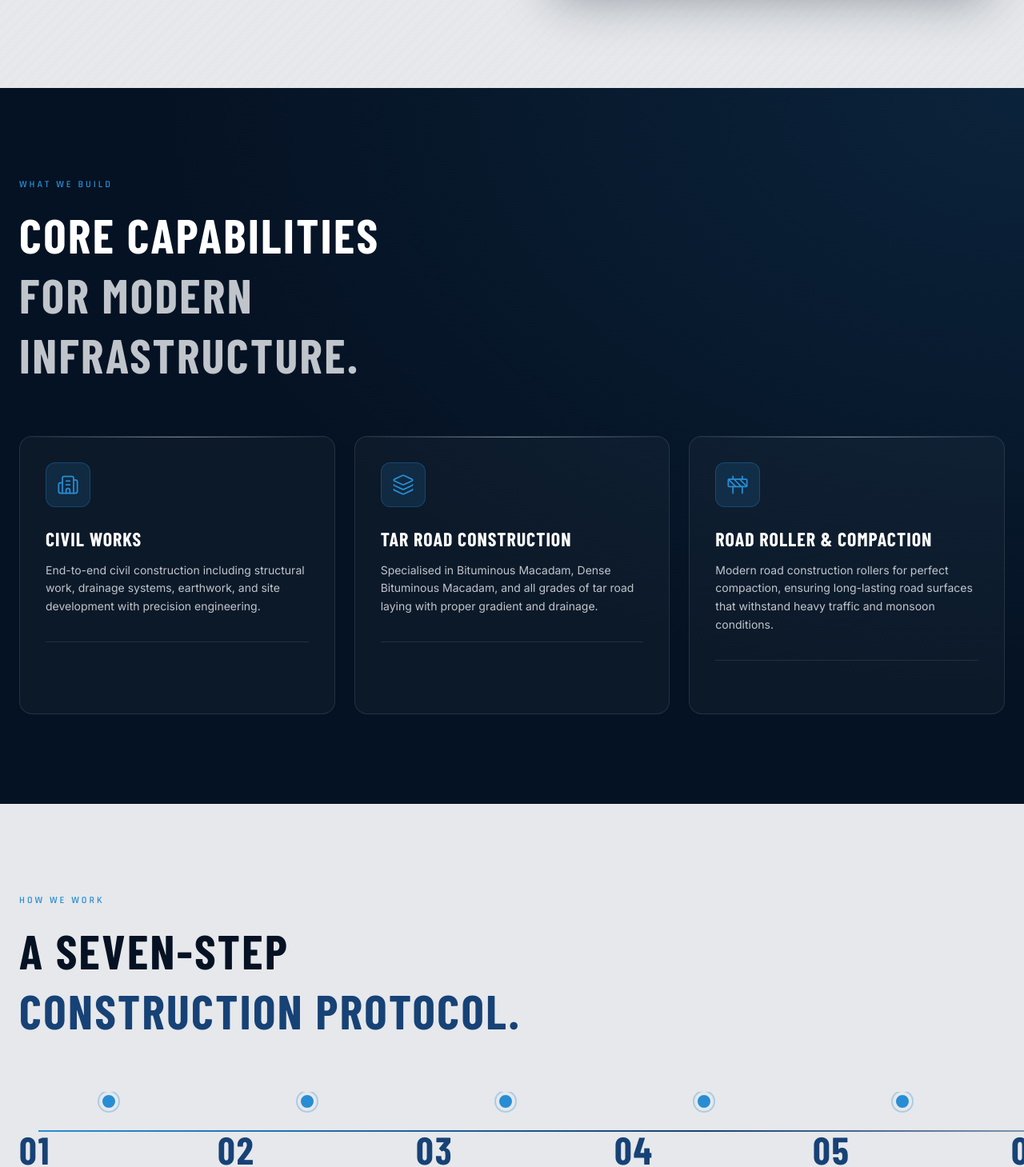
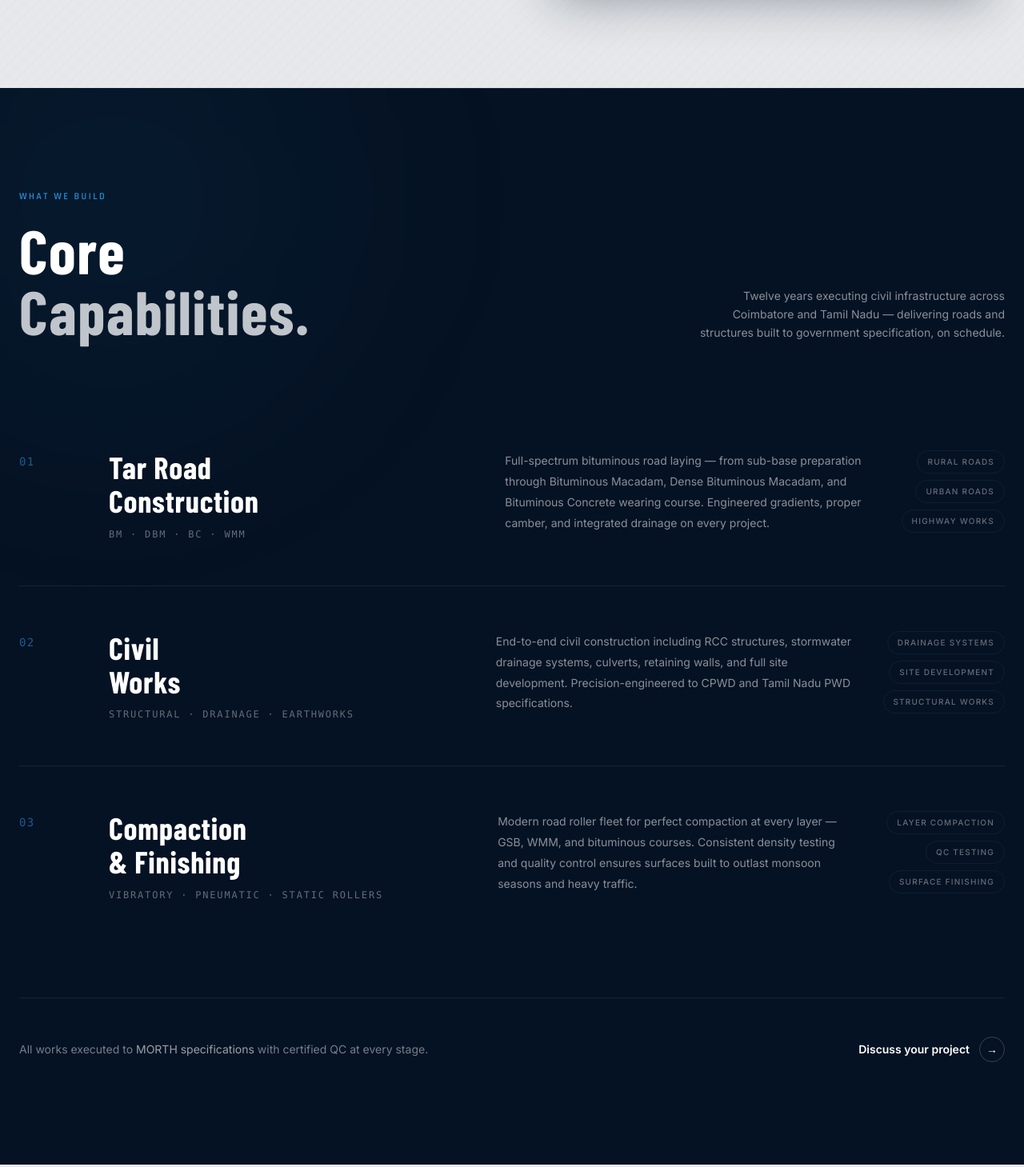
Before and after one commit to ThamemKhan/gem-prod-final, a React (Vite) app: page / in a window 1280 px wide. Shown: the part 1361-2820 px from the top of the page at 80% size. Built offline with nearby package versions, Linux system fonts and the light colour scheme; a web font is replaced by a local one.

Commit message:
Update Services.tsx

```diff
--- a/src/components/gem/Services.tsx
+++ b/src/components/gem/Services.tsx
@@ -1,68 +1,208 @@
+// import { motion } from "framer-motion";
+// import { Building2, Layers, Construction } from "lucide-react";
+
+// const services = [
+//   {
+//     icon: Building2,
+//     title: "Civil Works",
+//     desc: "End-to-end civil construction including structural work, drainage systems, earthwork, and site development with precision engineering.",
+//   },
+//   {
+//     icon: Layers,
+//     title: "Tar Road Construction",
+//     desc: "Specialised in Bituminous Macadam, Dense Bituminous Macadam, and all grades of tar road laying with proper gradient and drainage.",
+//   },
+//   {
+//     icon: Construction,
+//     title: "Road Roller & Compaction",
+//     desc: "Modern road construction rollers for perfect compaction, ensuring long-lasting road surfaces that withstand heavy traffic and monsoon conditions.",
+//   },
+// ];
+
+// export function Services() {
+//   return (
+//     <section id="services" className="relative py-28 bg-[color:var(--navy)] overflow-hidden">
+//       <div className="absolute inset-0 bg-[radial-gradient(ellipse_at_top_right,rgba(46,134,193,0.15),transparent_60%)]" />
+//       <div className="relative mx-auto max-w-7xl px-6">
+//         <div className="max-w-2xl">
+//           <p className="text-eyebrow text-[color:var(--brand-blue)] mb-4">What We Build</p>
+//           <h2 className="text-display text-5xl md:text-6xl font-bold text-white leading-tight">
+//             Core Capabilities
+//             <br />
+//             <span className="text-[color:var(--silver)]">for modern infrastructure.</span>
+//           </h2>
+//         </div>
+
+//         <div className="mt-16 grid md:grid-cols-3 gap-6">
+//           {services.map((s, i) => (
+//             <motion.div
+//               key={s.title}
+//               initial={{ opacity: 0, y: 30 }}
+//               whileInView={{ opacity: 1, y: 0 }}
+//               viewport={{ once: true }}
+//               transition={{ duration: 0.5, delay: i * 0.1 }}
+//               className="group relative rounded-2xl bg-white/[0.03] border border-white/10 p-8 hover:border-[color:var(--brand-blue)]/50 hover:-translate-y-2 transition-all duration-300 overflow-hidden"
+//             >
+//               <div className="absolute top-0 left-0 right-0 h-px bg-gradient-to-r from-transparent via-[color:var(--silver)]/60 to-transparent" />
+//               <div className="absolute inset-0 opacity-0 group-hover:opacity-100 transition-opacity bg-gradient-to-br from-[color:var(--brand-blue)]/10 via-transparent to-transparent pointer-events-none" />
+//               <div className="absolute -inset-x-20 -top-20 h-40 -translate-x-full group-hover:translate-x-full transition-transform duration-1000 bg-gradient-to-r from-transparent via-white/5 to-transparent" />
+
+//               <div className="relative">
+//                 <div className="h-14 w-14 rounded-xl bg-[color:var(--brand-blue)]/15 border border-[color:var(--brand-blue)]/30 flex items-center justify-center">
+//                   <s.icon className="h-7 w-7 text-[color:var(--brand-blue)]" strokeWidth={1.5} />
+//                 </div>
+//                 <h3 className="mt-6 text-display text-2xl font-bold text-white">{s.title}</h3>
+//                 <p className="mt-3 text-[color:var(--silver)] leading-relaxed text-sm">
+//                   {s.desc}
+//                 </p>
+//                 <div className="mt-8 h-px bg-white/10 group-hover:bg-[color:var(--brand-blue)]/40 transition" />
+//                 <p className="mt-4 text-eyebrow text-[color:var(--brand-blue)] opacity-0 group-hover:opacity-100 transition">
+//                   Learn More →
+//                 </p>
+//               </div>
+//             </motion.div>
+//           ))}
+//         </div>
+//       </div>
+//     </section>
+//   );
+// }
+
+
+
 import { motion } from "framer-motion";
-import { Building2, Layers, Construction } from "lucide-react";
 
 const services = [
   {
-    icon: Building2,
-    title: "Civil Works",
-    desc: "End-to-end civil construction including structural work, drainage systems, earthwork, and site development with precision engineering.",
+    number: "01",
+    title: "Tar Road\nConstruction",
+    spec: "BM · DBM · BC · WMM",
+    desc: "Full-spectrum bituminous road laying — from sub-base preparation through Bituminous Macadam, Dense Bituminous Macadam, and Bituminous Concrete wearing course. Engineered gradients, proper camber, and integrated drainage on every project.",
+    tags: ["Rural Roads", "Urban Roads", "Highway Works"],
   },
   {
-    icon: Layers,
-    title: "Tar Road Construction",
-    desc: "Specialised in Bituminous Macadam, Dense Bituminous Macadam, and all grades of tar road laying with proper gradient and drainage.",
+    number: "02",
+    title: "Civil\nWorks",
+    spec: "Structural · Drainage · Earthworks",
+    desc: "End-to-end civil construction including RCC structures, stormwater drainage systems, culverts, retaining walls, and full site development. Precision-engineered to CPWD and Tamil Nadu PWD specifications.",
+    tags: ["Drainage Systems", "Site Development", "Structural Works"],
   },
   {
-    icon: Construction,
-    title: "Road Roller & Compaction",
-    desc: "Modern road construction rollers for perfect compaction, ensuring long-lasting road surfaces that withstand heavy traffic and monsoon conditions.",
+    number: "03",
+    title: "Compaction\n& Finishing",
+    spec: "Vibratory · Pneumatic · Static Rollers",
+    desc: "Modern road roller fleet for perfect compaction at every layer — GSB, WMM, and bituminous courses. Consistent density testing and quality control ensures surfaces built to outlast monsoon seasons and heavy traffic.",
+    tags: ["Layer Compaction", "QC Testing", "Surface Finishing"],
   },
 ];
 
 export function Services() {
   return (
-    <section id="services" className="relative py-28 bg-[color:var(--navy)] overflow-hidden">
-      <div className="absolute inset-0 bg-[radial-gradient(ellipse_at_top_right,rgba(46,134,193,0.15),transparent_60%)]" />
+    <section
+      id="services"
+      className="relative py-32 bg-[color:var(--navy)] overflow-hidden"
+    >
+      {/* Subtle top rule */}
+      <div className="absolute top-0 left-0 right-0 h-px bg-gradient-to-r from-transparent via-white/10 to-transparent" />
+
+      {/* Ambient glow — top left */}
+      <div className="absolute -top-40 -left-40 w-[600px] h-[600px] rounded-full bg-[color:var(--brand-blue)]/5 blur-[120px] pointer-events-none" />
+
       <div className="relative mx-auto max-w-7xl px-6">
-        <div className="max-w-2xl">
-          <p className="text-eyebrow text-[color:var(--brand-blue)] mb-4">What We Build</p>
-          <h2 className="text-display text-5xl md:text-6xl font-bold text-white leading-tight">
-            Core Capabilities
-            <br />
-            <span className="text-[color:var(--silver)]">for modern infrastructure.</span>
-          </h2>
+
+        {/* Section header */}
+        <div className="flex flex-col md:flex-row md:items-end md:justify-between gap-8 mb-20">
+          <div>
+            <p className="text-eyebrow tracking-[0.2em] text-[color:var(--brand-blue)] mb-5 text-xs uppercase">
+              What We Build
+            </p>
+            <h2
+              className="font-bold text-white leading-[1.0]"
+              style={{ fontSize: "clamp(2.8rem, 6vw, 5rem)" }}
+            >
+              Core
+              <br />
+              <span className="text-[color:var(--silver)]">Capabilities.</span>
+            </h2>
+          </div>
+          <p className="max-w-sm text-[color:var(--silver)] text-sm leading-relaxed md:text-right opacity-70">
+            Twelve years executing civil infrastructure across Coimbatore and Tamil Nadu — delivering roads and structures built to government specification, on schedule.
+          </p>
         </div>
 
-        <div className="mt-16 grid md:grid-cols-3 gap-6">
+        {/* Service rows */}
+        <div className="space-y-0 divide-y divide-white/[0.07]">
           {services.map((s, i) => (
             <motion.div
-              key={s.title}
-              initial={{ opacity: 0, y: 30 }}
+              key={s.number}
+              initial={{ opacity: 0, y: 24 }}
               whileInView={{ opacity: 1, y: 0 }}
-              viewport={{ once: true }}
-              transition={{ duration: 0.5, delay: i * 0.1 }}
-              className="group relative rounded-2xl bg-white/[0.03] border border-white/10 p-8 hover:border-[color:var(--brand-blue)]/50 hover:-translate-y-2 transition-all duration-300 overflow-hidden"
+              viewport={{ once: true, margin: "-60px" }}
+              transition={{ duration: 0.55, delay: i * 0.1, ease: [0.25, 0.1, 0.25, 1] }}
+              className="group grid grid-cols-1 md:grid-cols-[5rem_1fr_1fr_auto] gap-8 py-12 md:py-14 items-start cursor-default"
             >
-              <div className="absolute top-0 left-0 right-0 h-px bg-gradient-to-r from-transparent via-[color:var(--silver)]/60 to-transparent" />
-              <div className="absolute inset-0 opacity-0 group-hover:opacity-100 transition-opacity bg-gradient-to-br from-[color:var(--brand-blue)]/10 via-transparent to-transparent pointer-events-none" />
-              <div className="absolute -inset-x-20 -top-20 h-40 -translate-x-full group-hover:translate-x-full transition-transform duration-1000 bg-gradient-to-r from-transparent via-white/5 to-transparent" />
+              {/* Number */}
+              <div className="text-[color:var(--brand-blue)] font-mono text-sm tracking-widest opacity-60 group-hover:opacity-100 transition-opacity duration-300 pt-1">
+                {s.number}
+              </div>
 
-              <div className="relative">
-                <div className="h-14 w-14 rounded-xl bg-[color:var(--brand-blue)]/15 border border-[color:var(--brand-blue)]/30 flex items-center justify-center">
-                  <s.icon className="h-7 w-7 text-[color:var(--brand-blue)]" strokeWidth={1.5} />
-                </div>
-                <h3 className="mt-6 text-display text-2xl font-bold text-white">{s.title}</h3>
-                <p className="mt-3 text-[color:var(--silver)] leading-relaxed text-sm">
-                  {s.desc}
+              {/* Title + spec */}
+              <div>
+                <h3
+                  className="font-bold text-white leading-[1.1] whitespace-pre-line group-hover:text-[color:var(--brand-blue)] transition-colors duration-300"
+                  style={{ fontSize: "clamp(1.6rem, 3vw, 2.4rem)" }}
+                >
+                  {s.title}
+                </h3>
+                <p className="mt-3 text-xs tracking-[0.15em] uppercase text-[color:var(--silver)] opacity-50 font-mono">
+                  {s.spec}
                 </p>
-                <div className="mt-8 h-px bg-white/10 group-hover:bg-[color:var(--brand-blue)]/40 transition" />
-                <p className="mt-4 text-eyebrow text-[color:var(--brand-blue)] opacity-0 group-hover:opacity-100 transition">
-                  Learn More →
-                </p>
+              </div>
+
+              {/* Description */}
+              <p className="text-[color:var(--silver)] text-sm leading-[1.85] opacity-70 group-hover:opacity-100 transition-opacity duration-300 max-w-md">
+                {s.desc}
+              </p>
+
+              {/* Tags */}
+              <div className="flex flex-wrap md:flex-col gap-2 md:items-end">
+                {s.tags.map((tag) => (
+                  <span
+                    key={tag}
+                    className="inline-block text-[10px] tracking-[0.12em] uppercase font-medium px-3 py-1.5 rounded-full border border-white/10 text-[color:var(--silver)] opacity-50 group-hover:opacity-100 group-hover:border-[color:var(--brand-blue)]/40 group-hover:text-[color:var(--brand-blue)] transition-all duration-300 whitespace-nowrap"
+                  >
+                    {tag}
+                  </span>
+                ))}
               </div>
             </motion.div>
           ))}
         </div>
+
+        {/* Bottom CTA strip */}
+        <motion.div
+          initial={{ opacity: 0, y: 20 }}
+          whileInView={{ opacity: 1, y: 0 }}
+          viewport={{ once: true }}
+          transition={{ duration: 0.6, delay: 0.3 }}
+          className="mt-16 pt-12 border-t border-white/[0.07] flex flex-col sm:flex-row items-start sm:items-center justify-between gap-6"
+        >
+          <p className="text-[color:var(--silver)] text-sm opacity-60">
+            All works executed to{" "}
+            <span className="text-white opacity-100">MORTH specifications</span>{" "}
+            with certified QC at every stage.
+          </p>
+          <a
+
+            href="#contact"
+            className="group inline-flex items-center gap-3 text-sm font-semibold text-white hover:text-[color:var(--brand-blue)] transition-colors duration-200"
+          >
+            Discuss your project
+            <span className="inline-flex items-center justify-center w-8 h-8 rounded-full border border-white/20 group-hover:border-[color:var(--brand-blue)]/60 group-hover:bg-[color:var(--brand-blue)]/10 transition-all duration-200">
+              →
+            </span>
+          </a>
+        </motion.div>
       </div>
     </section>
   );
```
